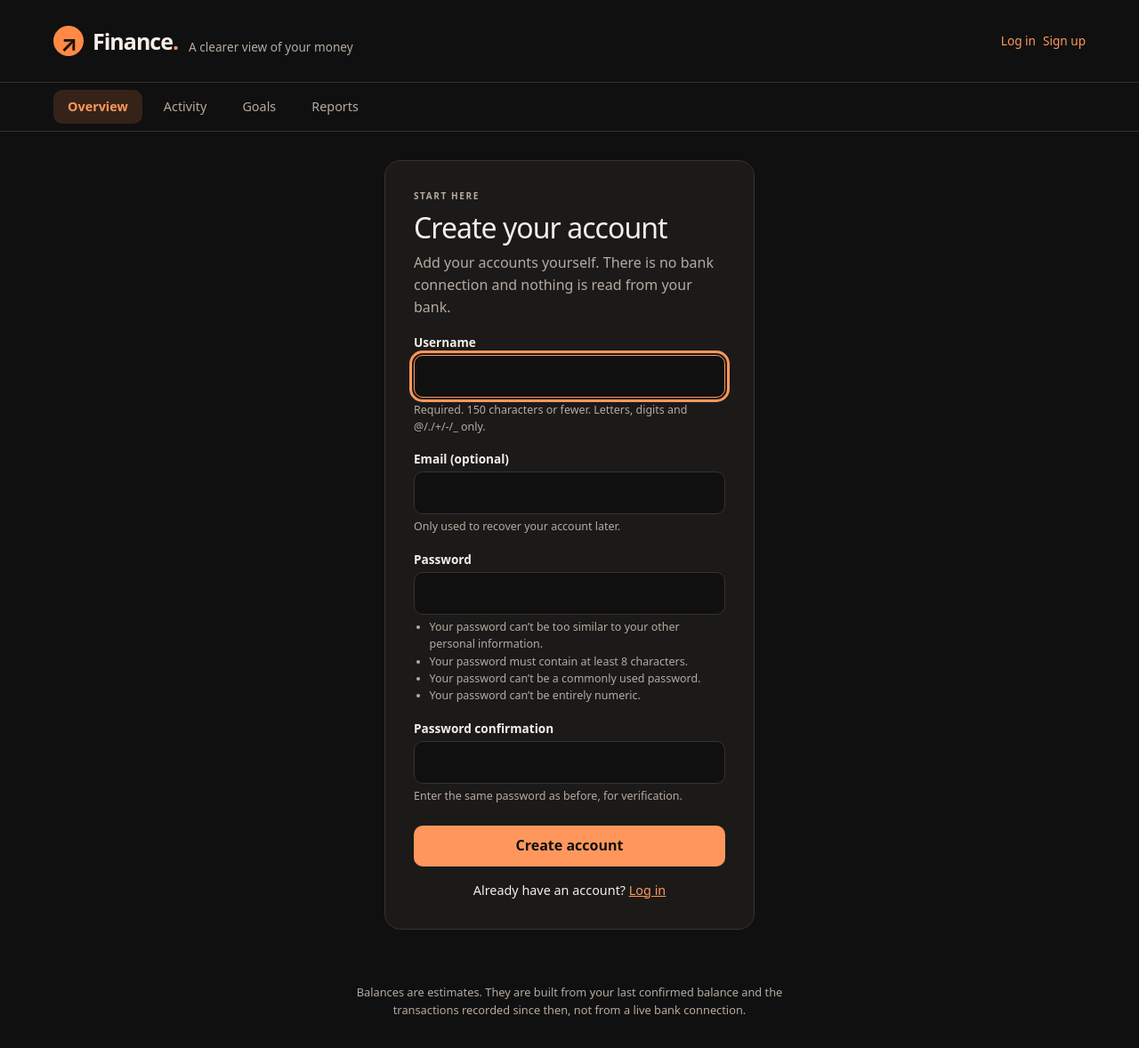
After one commit to 999arya/expensure, a Django app: page /accounts/signup/ in a window 1280 px wide. The commit adds this page. Shown: the whole page at 89% size. Run offline with Django 5.2, Linux system fonts and the light colour scheme.

Commit message:
Phase 2 step 2: signup, login, logout, protected dashboard, starter categories

```diff
--- /dev/null
+++ b/accounts/forms.py
@@ -0,0 +1,27 @@
+from django import forms
+from django.contrib.auth import get_user_model
+from django.contrib.auth.forms import UserCreationForm
+
+User = get_user_model()
+
+
+class SignupForm(UserCreationForm):
+    """Username, optional email, and a password entered twice.
+
+    Django's password validators run here, so a weak password is rejected
+    before the user row is ever written.
+    """
+
+    email = forms.EmailField(
+        required=False,
+        label="Email (optional)",
+        help_text="Only used to recover your account later.",
+    )
+
+    class Meta(UserCreationForm.Meta):
+        model = User
+        fields = ("username", "email")
+
+    def clean_email(self):
+        email = (self.cleaned_data.get("email") or "").strip().lower()
+        return email
--- /dev/null
+++ b/accounts/urls.py
@@ -0,0 +1,16 @@
+from django.contrib.auth import views as auth_views
+from django.urls import path
+
+from . import views
+
+app_name = "accounts"
+
+urlpatterns = [
+    path("signup/", views.signup, name="signup"),
+    path(
+        "login/",
+        auth_views.LoginView.as_view(template_name="accounts/login.html"),
+        name="login",
+    ),
+    path("logout/", auth_views.LogoutView.as_view(), name="logout"),
+]
--- a/accounts/views.py
+++ b/accounts/views.py
@@ -1,3 +1,30 @@
-from django.shortcuts import render
+from django.contrib.auth import login
+from django.db import transaction
+from django.shortcuts import redirect, render
 
-# Create your views here.
+from ledger.defaults import seed_default_categories
+
+from .forms import SignupForm
+
+
+@transaction.atomic
+def signup(request):
+    """Create a user, their starter categories, and log them in.
+
+    The whole thing is one transaction: a user is never left without
+    categories because the second write failed.
+    """
+    if request.user.is_authenticated:
+        return redirect("core:dashboard")
+
+    if request.method == "POST":
+        form = SignupForm(request.POST)
+        if form.is_valid():
+            user = form.save()
+            seed_default_categories(user)
+            login(request, user)
+            return redirect("core:dashboard")
+    else:
+        form = SignupForm()
+
+    return render(request, "accounts/signup.html", {"form": form})
--- a/config/urls.py
+++ b/config/urls.py
@@ -3,5 +3,6 @@ from django.urls import include, path
 
 urlpatterns = [
     path("admin/", admin.site.urls),
+    path("accounts/", include("accounts.urls")),
     path("", include("core.urls")),
 ]
--- a/core/views.py
+++ b/core/views.py
@@ -1,4 +1,5 @@
 from django.conf import settings
+from django.contrib.auth.decorators import login_required
 from django.shortcuts import render
 
 from . import demo
@@ -7,6 +8,7 @@ from . import demo
 STATES = ("ready", "empty", "loading", "error")
 
 
+@login_required
 def dashboard(request):
     page_state = "ready"
 
--- /dev/null
+++ b/ledger/defaults.py
@@ -0,0 +1,40 @@
+"""Categories every new user starts with.
+
+These are a starting point, not a fixed taxonomy. A user can rename or add to
+them later. Seeding happens once, at signup, inside the same transaction that
+creates the user.
+"""
+
+from .models import Category
+
+DEFAULT_CATEGORIES = (
+    ("Food & dining", Category.Kind.EXPENSE),
+    ("Groceries", Category.Kind.EXPENSE),
+    ("Transport", Category.Kind.EXPENSE),
+    ("Bills & utilities", Category.Kind.EXPENSE),
+    ("Rent", Category.Kind.EXPENSE),
+    ("Health", Category.Kind.EXPENSE),
+    ("Shopping", Category.Kind.EXPENSE),
+    ("Entertainment", Category.Kind.EXPENSE),
+    ("Education", Category.Kind.EXPENSE),
+    ("Salary", Category.Kind.INCOME),
+    ("Other income", Category.Kind.INCOME),
+    ("Transfer", Category.Kind.TRANSFER),
+    ("Refund", Category.Kind.REFUND),
+    ("Uncategorised", Category.Kind.OTHER),
+)
+
+
+def seed_default_categories(user):
+    """Create the starter categories for `user`.
+
+    Safe to call twice: the unique constraint on (owner, name) plus
+    ignore_conflicts means an existing category is left untouched.
+    """
+    Category.objects.bulk_create(
+        [
+            Category(owner=user, name=name, kind=kind, is_default=True)
+            for name, kind in DEFAULT_CATEGORIES
+        ],
+        ignore_conflicts=True,
+    )
--- a/static/css/app.css
+++ b/static/css/app.css
@@ -762,3 +762,161 @@ a {
 .account-grid > li:nth-child(3) .account-card { background: #dec2a7; color: #2c2118; --muted: #564334; --line: #6d503b50; }
 .notice { border-left-color: #ef9e4d; color: #f2d4ad; }
 [data-animate='goal'] { background: linear-gradient(115deg, #302218, #1e1b18); border-color: #513525; }
+
+/* =========================================================
+   Authentication
+   ========================================================= */
+
+.site-account {
+  display: flex;
+  align-items: center;
+  gap: var(--space-2);
+  margin-left: auto;
+  font-size: 0.85rem;
+}
+
+.site-header__brand {
+  display: flex;
+  flex-wrap: wrap;
+  align-items: baseline;
+  gap: var(--space-1) var(--space-3);
+  min-width: 0;
+}
+
+@media (max-width: 639px) {
+  .site-header__brand .brand-note {
+    display: none;
+  }
+
+  .site-account {
+    flex: none;
+    font-size: 0.8rem;
+  }
+}
+
+.site-account a {
+  display: inline-flex;
+  align-items: center;
+  min-height: 44px;
+  text-decoration: none;
+}
+
+.site-account__name {
+  max-width: 10rem;
+  overflow: hidden;
+  color: var(--muted);
+  text-overflow: ellipsis;
+  white-space: nowrap;
+}
+
+.link-button {
+  min-height: 44px;
+  padding: 0 var(--space-1);
+  border: 0;
+  background: none;
+  color: var(--accent);
+  font: inherit;
+  text-decoration: underline;
+  cursor: pointer;
+}
+
+.auth {
+  max-width: 26rem;
+  margin: 0 auto;
+}
+
+.auth-card {
+  padding: clamp(1.25rem, 5vw, 2rem);
+  background: var(--surface);
+  border: 1px solid var(--line);
+  border-radius: var(--radius);
+}
+
+.auth-card h1 {
+  margin-bottom: var(--space-2);
+  font-size: clamp(1.6rem, 6vw, 2rem);
+  font-weight: 500;
+  letter-spacing: -0.03em;
+}
+
+.auth-card .eyebrow {
+  margin-bottom: var(--space-2);
+  color: var(--muted);
+}
+
+.field {
+  margin-top: var(--space-4);
+}
+
+.field label {
+  display: block;
+  margin-bottom: var(--space-1);
+  font-size: 0.85rem;
+  font-weight: 600;
+}
+
+.field input {
+  width: 100%;
+  min-height: 48px;
+  padding: 0.6rem 0.75rem;
+  border: 1px solid var(--line);
+  border-radius: var(--radius-sm);
+  background: var(--bg);
+  color: var(--text);
+  font: inherit;
+}
+
+.field input:focus-visible {
+  border-color: var(--accent);
+}
+
+.field--error input {
+  border-color: #c0503c;
+}
+
+.field-help {
+  margin: var(--space-1) 0 0;
+  color: var(--muted);
+  font-size: 0.78rem;
+}
+
+.field-help ul {
+  margin: 0;
+  padding-left: 1.1rem;
+}
+
+.field-error {
+  margin: var(--space-2) 0 0;
+  color: #ff8a7a;
+  font-size: 0.8rem;
+}
+
+.form-errors {
+  margin-top: var(--space-4);
+  padding: var(--space-3);
+  border-left: 4px solid #c0503c;
+  border-radius: 8px;
+  background: var(--warn-bg);
+  font-size: 0.85rem;
+}
+
+.form-errors p {
+  margin: 0;
+}
+
+.button--full {
+  display: block;
+  width: 100%;
+  margin-top: var(--space-5);
+  border: 0;
+  cursor: pointer;
+  font: inherit;
+  font-weight: 600;
+  text-align: center;
+}
+
+.auth-switch {
+  margin: var(--space-4) 0 0;
+  font-size: 0.9rem;
+  text-align: center;
+}
--- /dev/null
+++ b/templates/accounts/signup.html
@@ -0,0 +1,36 @@
+{% extends "base.html" %}
+
+{% block title %}Create account · Finance{% endblock %}
+
+{% block content %}
+  <section class="auth" aria-labelledby="auth-title">
+    <div class="auth-card">
+      <p class="eyebrow">START HERE</p>
+      <h1 id="auth-title">Create your account</h1>
+      <p class="muted">
+        Add your accounts yourself. There is no bank connection and nothing is
+        read from your bank.
+      </p>
+
+      <form method="post" novalidate>
+        {% csrf_token %}
+
+        {% if form.non_field_errors %}
+          <div class="form-errors" role="alert">
+            {% for error in form.non_field_errors %}<p>{{ error }}</p>{% endfor %}
+          </div>
+        {% endif %}
+
+        {% for field in form %}
+          {% include "partials/form_field.html" with field=field %}
+        {% endfor %}
+
+        <button class="button button--full" type="submit">Create account</button>
+      </form>
+
+      <p class="auth-switch">
+        Already have an account? <a href="{% url 'accounts:login' %}">Log in</a>
+      </p>
+    </div>
+  </section>
+{% endblock %}
--- a/templates/base.html
+++ b/templates/base.html
@@ -14,8 +14,23 @@
   <a class="skip-link" href="#main">Skip to content</a>
 
   <header class="site-header">
-    <a class="brand" href="{% url 'core:dashboard' %}"><span class="brand-mark" aria-hidden="true">↗</span> Finance<span class="brand-dot">.</span></a>
-    <span class="brand-note">A clearer view of your money</span>
+    <div class="site-header__brand">
+      <a class="brand" href="{% url 'core:dashboard' %}"><span class="brand-mark" aria-hidden="true">↗</span> Finance<span class="brand-dot">.</span></a>
+      <span class="brand-note">A clearer view of your money</span>
+    </div>
+
+    <div class="site-account">
+      {% if user.is_authenticated %}
+        <span class="site-account__name">{{ user.get_username }}</span>
+        <form method="post" action="{% url 'accounts:logout' %}">
+          {% csrf_token %}
+          <button class="link-button" type="submit">Log out</button>
+        </form>
+      {% else %}
+        <a href="{% url 'accounts:login' %}">Log in</a>
+        <a href="{% url 'accounts:signup' %}">Sign up</a>
+      {% endif %}
+    </div>
   </header>
 
   <nav class="tabbar" aria-label="Primary">
--- /dev/null
+++ b/templates/partials/form_field.html
@@ -0,0 +1,12 @@
+{% if field.errors %}
+  <p class="field-error" id="{{ field.id_for_label }}-error">
+    {% for error in field.errors %}{{ error }}{% if not forloop.last %} {% endif %}{% endfor %}
+  </p>
+{% endif %}
+<div class="field{% if field.errors %} field--error{% endif %}">
+  <label for="{{ field.id_for_label }}">{{ field.label }}</label>
+  {{ field }}
+  {% if field.help_text %}
+    <div class="field-help" id="{{ field.id_for_label }}-help">{{ field.help_text|safe }}</div>
+  {% endif %}
+</div>
```
Also changed, not shown: accounts/test_auth.py (added, +169 -0 lines), config/settings.py (+14 -0 lines), core/tests.py (+22 -0 lines), templates/accounts/login.html (added, +35 -0 lines), README.md.
